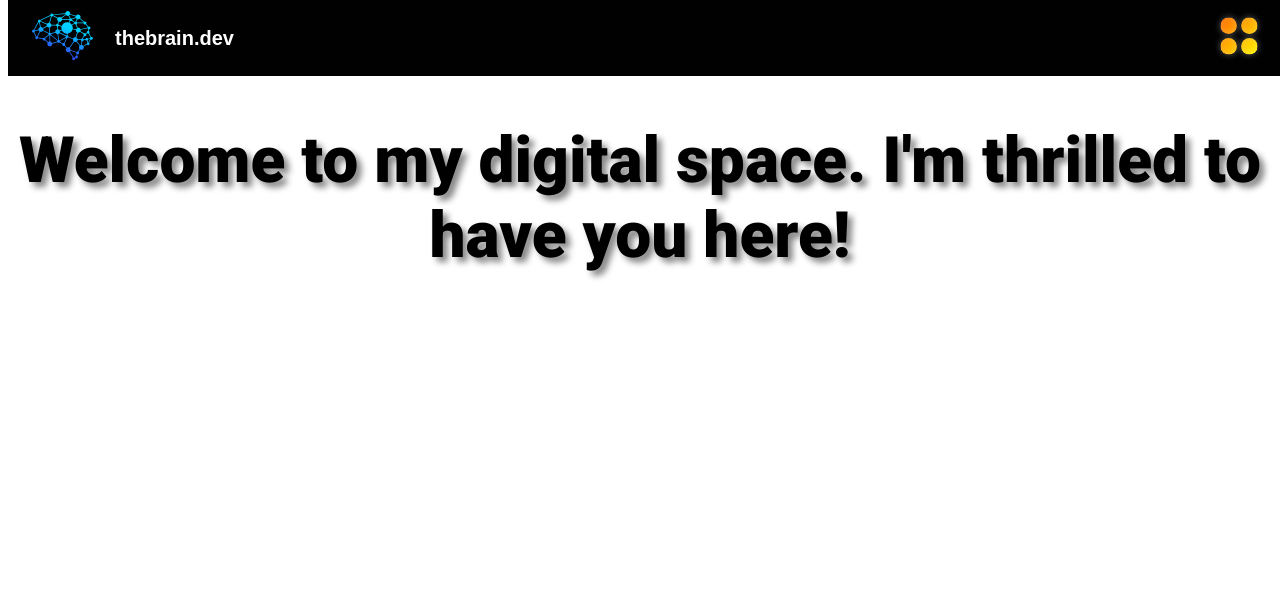
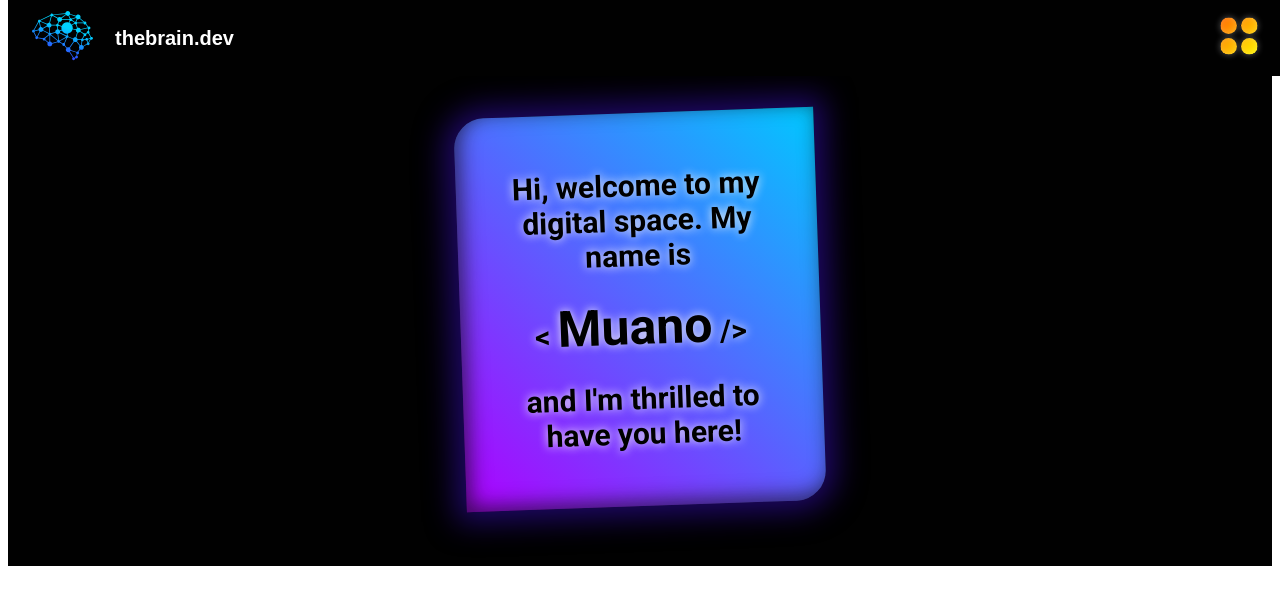
Before and after one commit to thebrain365/the-brain-website, a React (Create React App) app: page / in a window 1280 px wide. Shown: the top 604 px of the page. Built offline with nearby package versions, Linux system fonts and the light colour scheme; the HTML template or start-up script is replaced by a standard one.

Commit message:
Added a welcome section

```diff
--- a/src/App.css
+++ b/src/App.css
@@ -3,4 +3,5 @@
    box-sizing: border-box;
    margin: 0px auto;
    margin-top: 73px;
+   overflow: hidden;
 }
--- a/src/assets/SmallMediaWelcomeSectionBgSvg.js
+++ b/src/assets/SmallMediaWelcomeSectionBgSvg.js
@@ -1,6 +1,6 @@
 const SmallMediaWelcomeSectionBgSvg = () => {
    return (
-      <svg xmlns="http://www.w3.org/2000/svg" viewBox="0 0 393 788" fill="none">
+      <svg id="small-media" filter="url(#blurry)" xmlns="http://www.w3.org/2000/svg" viewBox="0 0 393 788" preserveAspectRatio="xMinYMin meet" fill="red">
          <g id="small-media-welcome-section-bg" clip-path="url(#clip0_156_36)">
             <rect width="393" height="788" fill="url(#paint0_linear_156_36)" fill-opacity="0.85"/>
             <g id="Vector 3" filter="url(#filter0_di_156_36)">
@@ -8,6 +8,9 @@ const SmallMediaWelcomeSectionBgSvg = () => {
             </g>
          </g>
          <defs>
+            <filter id="blurry">
+               <feGaussianBlur in="SourceGraphic" stdDeviation="2" />
+            </filter>
             <filter id="filter0_di_156_36" x="67" y="149" width="351.471" height="236.5" filterUnits="userSpaceOnUse" color-interpolation-filters="sRGB">
                <feFlood flood-opacity="0" result="BackgroundImageFix"/>
                <feColorMatrix in="SourceAlpha" type="matrix" values="0 0 0 0 0 0 0 0 0 0 0 0 0 0 0 0 0 0 127 0" result="hardAlpha"/>
--- a/src/pages/Home/Home.css
+++ b/src/pages/Home/Home.css
@@ -8,24 +8,38 @@
 /* --------------------------- Welcome Section */
 .welcome-section {
    position: relative;
-}
-
-.welcome-section-bg {
-   position: absolute;
-   top: 0px;
-   left: 0px;
-   width: 100%;
-   z-index: -1;
+   padding-top: 40px;
+   padding-bottom: 60px;
+   background-color: #010101;
 }
 
 .welcome-message {
    font-family: 'roboto';
    font-weight: 900;
-   font-size: 4em;
-   padding-top: 50px;
-   text-shadow: 5px 5px 6px #00000079;
+   font-size: 20px;
+   color: #000000;
+   text-shadow: 0px 0px 10px #f5f5f5;
    text-align: center;
+   width: 300px;
+   margin: 0px auto;
+   padding: 30px;
+   transform: rotateZ(-2deg);
+   background: linear-gradient(225deg, #00c8ff, #ae00ff);
+   display: flex;
+   flex-direction: column;
+   justify-content: space-between;
+   box-shadow: 5px -5px 20px 0px inset #0f0f0faa, 0px 0px 30px 10px #380fc08d;
+   border-start-start-radius: 30px;
+   border-end-end-radius: 30px;
 }
+
+.welcome-message span {
+   font-size: 50px;
+   padding-top: 5px;
+   padding-bottom: 5px;
+}
+
+
 
 @media (min-width: 480px) {
    .welcome-section-bg {
--- a/src/pages/Home/Home.js
+++ b/src/pages/Home/Home.js
@@ -1,20 +1,38 @@
-import SmallMediaWelcomeSectionBgSvg from '../../assets/SmallMediaWelcomeSectionBgSvg';
+import gsap from 'gsap';
+import TextPlugin from 'gsap/TextPlugin';
+import { useGSAP } from '@gsap/react';
 import './Home.css'
 
+gsap.registerPlugin(useGSAP, TextPlugin)
+
 const Home = () => {
+
+   useGSAP(() => {
+      gsap.timeline()
+      .from('.welcome-message', {
+         scale: 0,
+         duration: 1.8,
+         ease: 'bounce'
+      })
+      .from('#name', {
+         duration: 2,
+         ease: 'sine.inOut',
+         text: "",
+      }, '>-0.9')
+   })
+
    return (
       <div id='home-container'>
          <section
             className='welcome-section'
          >
-            <div
-               className='welcome-section-bg'
-            >
-               <SmallMediaWelcomeSectionBgSvg />
+            <div className='welcome-message'>
+               <div id='wm-part-1' >
+                  <h1>Hi, welcome to my digital space. My name is</h1>
+                  <h1>&lt; <span id='name'>Muano</span> /&gt;</h1>
+                  <h1>and I'm thrilled to have you here!</h1>
+               </div>
             </div>
-            <h1 className='welcome-message'>
-               Welcome to my digital space. I'm thrilled to have you here!
-            </h1>
          </section>
 
       </div>
```
Also changed, not shown: src/assets/LargeMediaWelcomeSectionBgSvg.js (added, +38 -0 lines).
